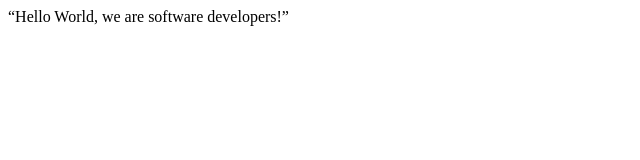
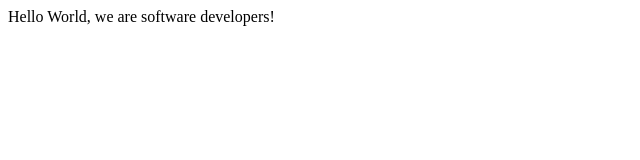
Before and after one commit to abdu-ls/fcc-test-suite-template-master2, a plain HTML site: page index.html in a window 1280 px wide. Shown: the full height of the page, 0-640 px from the left. Drawn offline with Linux system fonts and the light colour scheme.

Commit message:
updated file

```diff
--- a/index.html
+++ b/index.html
@@ -8,7 +8,7 @@
 
   <body>
 
-    “Hello World, we are software developers!”
+    Hello World, we are software developers!
     <script src="https://cdn.freecodecamp.org/testable-projects-fcc/v1/bundle.js"></script>
 
     <!--
```
